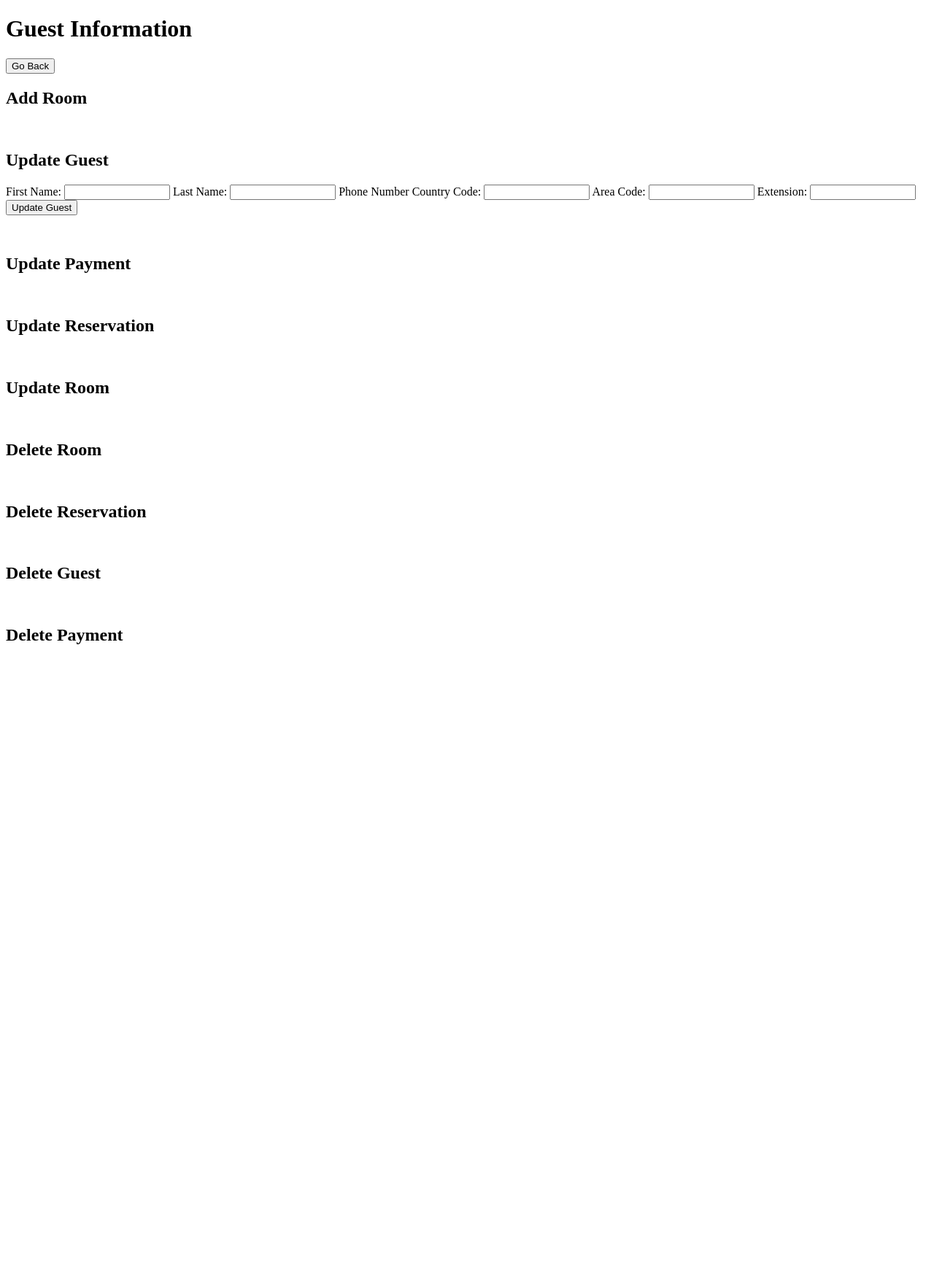
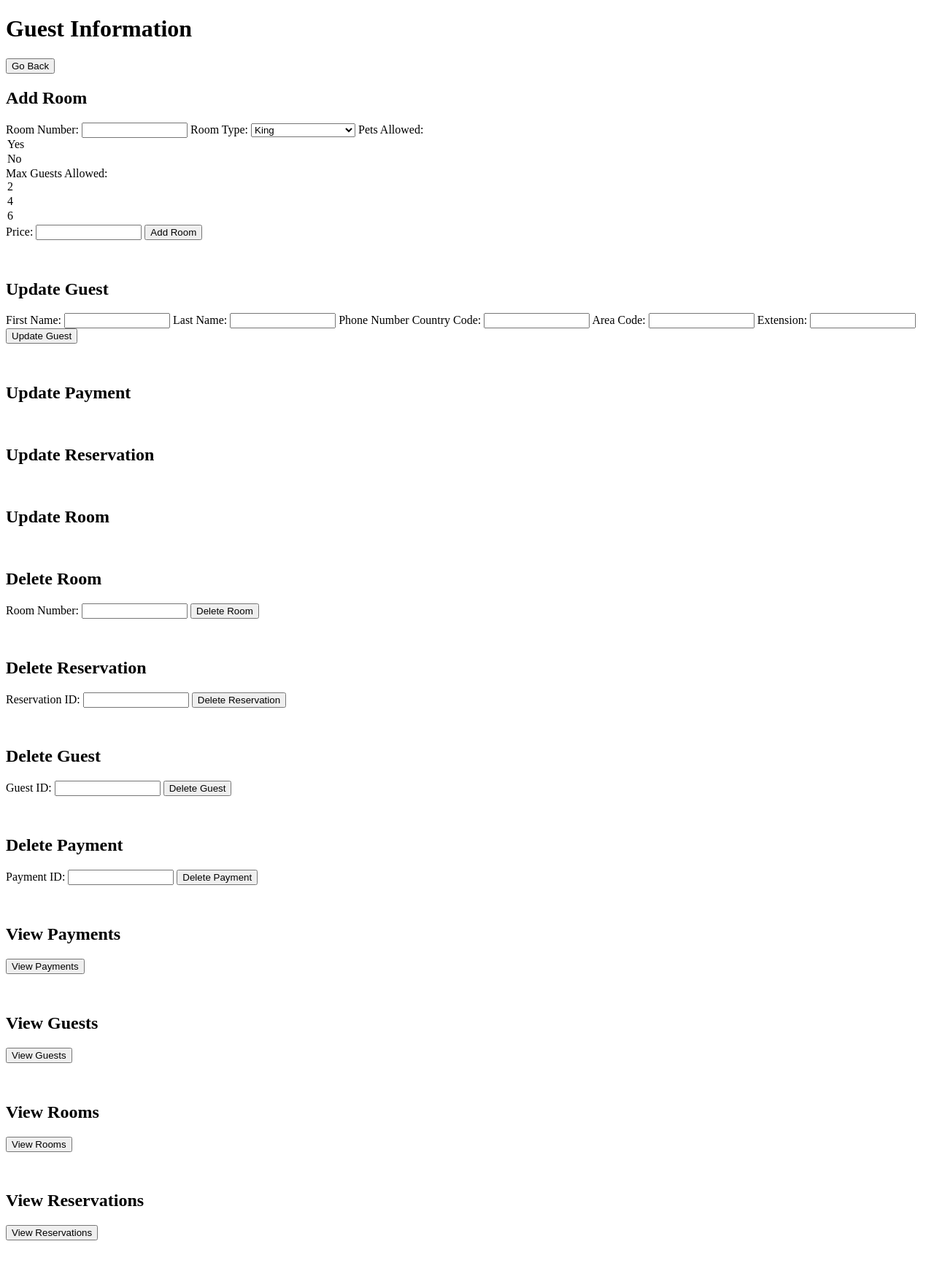
Before and after one commit to CS340HollidayLiles/CS340, a Flask app: template starter_website/templates/admin.html in a window 1280 px wide. Shown: the whole page at 73% size. Before the commit the page ends 883 px from the top, so only its background shows below. Run offline with Flask 2, Linux system fonts and the light colour scheme; the template is opened without the code that fills it, so the values that code supplies are empty; some libraries are stand-ins or nearby versions.

Commit message:
Added more to admin page, update forms just need to be completed.

```diff
--- a/starter_website/templates/admin.html
+++ b/starter_website/templates/admin.html
@@ -10,10 +10,33 @@
      </form>
    </head>
    <body id="adminPage">
+
+
      <form id="addRoomForm">
        <h2>Add Room</h2>
+       <p>Room Number:
+         <input type="text" name="room_number" size="15" maxlength="30"/>
+         Room Type:
+         <select name="types">
+           <option value="King">King</option>
+           <option value="King Suite">King Suite</option>
+           <option value="Double Queen">Double Queen</option>
+           <option value="Double Queen Suite">Double Queen Suite</option>
+         </select>
+         Pets Allowed:
+         <option value="Yes">Yes</option>
+         <option value="No">No</option>
+         Max Guests Allowed:
+         <option value="2">2</option>
+         <option value="4">4</option>
+         <option value="6">6</option>
+         Price:
+         <input type="text" name="price" size="15" maxlength="30"/>
+         <input type="submit" name="Add Room" value="Add Room"/>
      </form>
      <br>
+
+
      <form id="guestUpdateForm">
        <h2>Update Guest</h2>
        <p>First Name:
@@ -30,33 +53,97 @@
        <input type="submit" name="Update Guest" value="Update Guest"/>
      </form>
      <br>
+
+
      <form id="paymentUpdateForm">
        <h2>Update Payment</h2>
      </form>
      <br>
+
+
      <form id="reservationUpdateForm">
        <h2>Update Reservation</h2>
      </form>
      <br>
+
+
      <form id="roomUpdateForm">
        <h2>Update Room</h2>
      </form>
      <br>
+
+
      <form id="deleteRoomForm">
        <h2>Delete Room</h2>
+       <p>Room Number:
+         <input type="text" name="room_number" size="15" maxlength="30"/>
+         <input type="submit" name="Delete Room" value="Delete Room"/>
+       </p>
      </form>
      <br>
+
+
      <form id="deleteReservationForm">
        <h2>Delete Reservation</h2>
+       <p>Reservation ID:
+         <input type="text" name="reservation_id" size="15" maxlength="30"/>
+         <input type="submit" name="Delete Reservation" value="Delete Reservation"/>
+       </p>
      </form>
      <br>
+
+
      <form id="deleteGuestForm">
        <h2>Delete Guest</h2>
+       <p>Guest ID:
+         <input type="text" name="guest_id" size="15" maxlength="30"/>
+         <input type="submit" name="Delete Guest" value="Delete Guest"/>
+       </p>
      </form>
      <br>
+
+
      <form id="deletePaymentForm">
        <h2>Delete Payment</h2>
+       <p>Payment ID:
+         <input type="text" name="payment_id" size="15" maxlength="30"/>
+         <input type="submit" name="Delete Payment" value="Delete Payment"/>
+       </p>
      </form>
+     <br>
+
+     <form id="ViewPayment">
+       <h2>View Payments</h2>
+       <p>
+         <input type="submit" name="View Payments" value="View Payments"/>
+       </p>
+    </form>
+    <br>
+
+    <form id="ViewGuests">
+      <h2>View Guests</h2>
+      <p>
+        <input type="submit" name="View Guests" value="View Guests"/>
+      </p>
+   </form>
+   <br>
+
+   <form id="ViewRooms">
+     <h2>View Rooms</h2>
+     <p>
+       <input type="submit" name="View Rooms" value="View Rooms"/>
+     </p>
+  </form>
+  <br>
+
+  <form id="ViewReservations">
+    <h2>View Reservations</h2>
+    <p>
+      <input type="submit" name="View Reservations" value="View Reservations"/>
+    </p>
+ </form>
+ <br>
+
    </body>
 </html>
 {% endblock %}
--- a/starter_website/webapp.py
+++ b/starter_website/webapp.py
@@ -62,3 +62,7 @@ def book():
 @webapp.route('/index')
 def index():
     return render_template('index.html');
+
+@webapp.route('/admin')
+def admin():
+    return render_template('admin.html');
```
